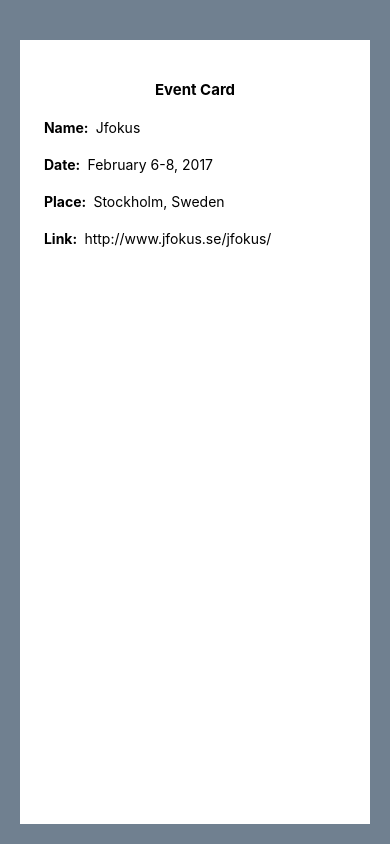
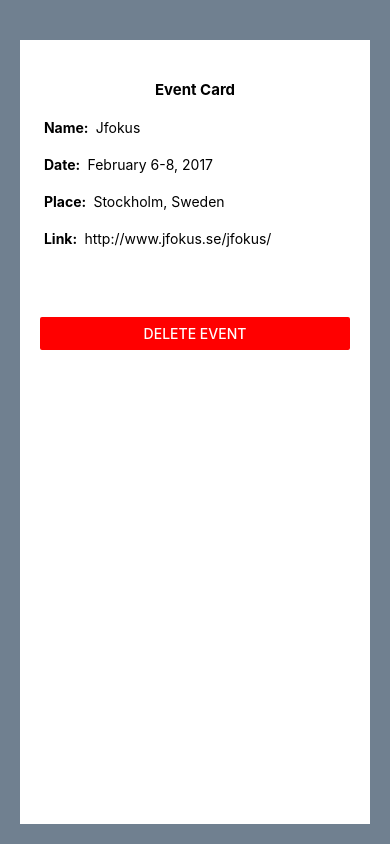
Before and after one commit to romabelka/adv-react-1511, a React Native app in the folder mobile/: screen / in a window 390 px wide. Built offline with nearby package versions, Linux system fonts and the light colour scheme.

Commit message:
HT6.4 Added Button for deleting Event and Alert

```diff
--- a/mobile/components/event.js
+++ b/mobile/components/event.js
@@ -1,9 +1,20 @@
 import React, { Component } from 'react'
-import {View, ScrollView, Text, StyleSheet} from 'react-native'
+import {View, ScrollView, Text, StyleSheet, Button, Alert} from 'react-native'
 
 class Event extends Component {
     static propTypes = {
 
+    }
+    onPressDeleteEvent(){
+        Alert.alert(
+            'Delete Event',
+            'Do you want delete this Event?',
+            [
+              {text: 'Cancel', onPress: () => console.log('Cancel Pressed'), style: 'cancel'},
+              {text: 'Yes', onPress: () => console.log('Delete Event')},
+            ],
+            { cancelable: true }
+          )
     }
 
     render() {
@@ -13,10 +24,20 @@
                 <View>
                     <Text style={styles.header}> Event Card </Text>
                 </View>
-                <Text style={styles.cardLine}> <Text style={styles.cardLineBold}>Name: </Text> {title} </Text>
-                <Text style={styles.cardLine}> <Text style={styles.cardLineBold}>Date: </Text> {when} </Text>
-                <Text style={styles.cardLine}> <Text style={styles.cardLineBold}>Place: </Text> {where} </Text>
-                <Text style={styles.cardLine}> <Text style={styles.cardLineBold}>Link: </Text> {url} </Text>
+                <View>
+                    <Text style={styles.cardLine}> <Text style={styles.cardLineBold}>Name: </Text> {title} </Text>
+                    <Text style={styles.cardLine}> <Text style={styles.cardLineBold}>Date: </Text> {when} </Text>
+                    <Text style={styles.cardLine}> <Text style={styles.cardLineBold}>Place: </Text> {where} </Text>
+                    <Text style={styles.cardLine}> <Text style={styles.cardLineBold}>Link: </Text> {url} </Text>
+                </View>
+                <View style={styles.button}>
+                    <Button
+                        onPress={this.onPressDeleteEvent}
+                        title="Delete Event"
+                        color="red"
+                        accessibilityLabel="Delete Event"
+                    />
+                </View>
             </ScrollView>
         )
     }
@@ -39,6 +60,9 @@
     },
     cardLineBold: {
         fontWeight: 'bold'
+    },
+    button: {
+        marginTop: 50
     }
 })
 
```
